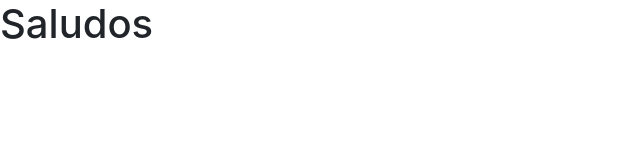
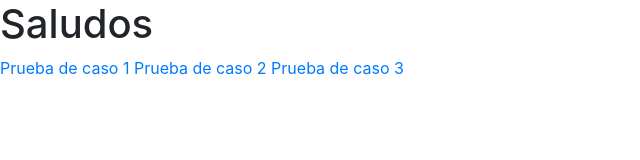
Before and after one commit to RicardoAlvarado23/patpro-cliente, a website: page index.html in a window 1280 px wide. Shown: the whole page, without its empty margins (0-640 px from the left). Drawn offline with nearby package versions, Linux system fonts and the light colour scheme.

Commit message:
Creado links

```diff
--- a/index.html
+++ b/index.html
@@ -14,6 +14,9 @@
 
 <body>
     <h1>Saludos</h1>
+    <a href="prueba1.html"> Prueba de caso 1</a>
+    <a href="prueba2.html"> Prueba de caso 2</a>
+    <a href="prueba3.html"> Prueba de caso 3</a>
     <!-- Inicio librerias scripts -->
     <script src="https://cdnjs.cloudflare.com/ajax/libs/popper.js/1.14.7/umd/popper.min.js" integrity="sha384-UO2eT0CpHqdSJQ6hJty5KVphtPhzWj9WO1clHTMGa3JDZwrnQq4sF86dIHNDz0W1" crossorigin="anonymous"></script>
     <script src="./node_modules/jquery/dist/jquery.min.js"></script>
```
Also changed, not shown: prueba1.html (added), prueba2.html (added), prueba3.html (added).
